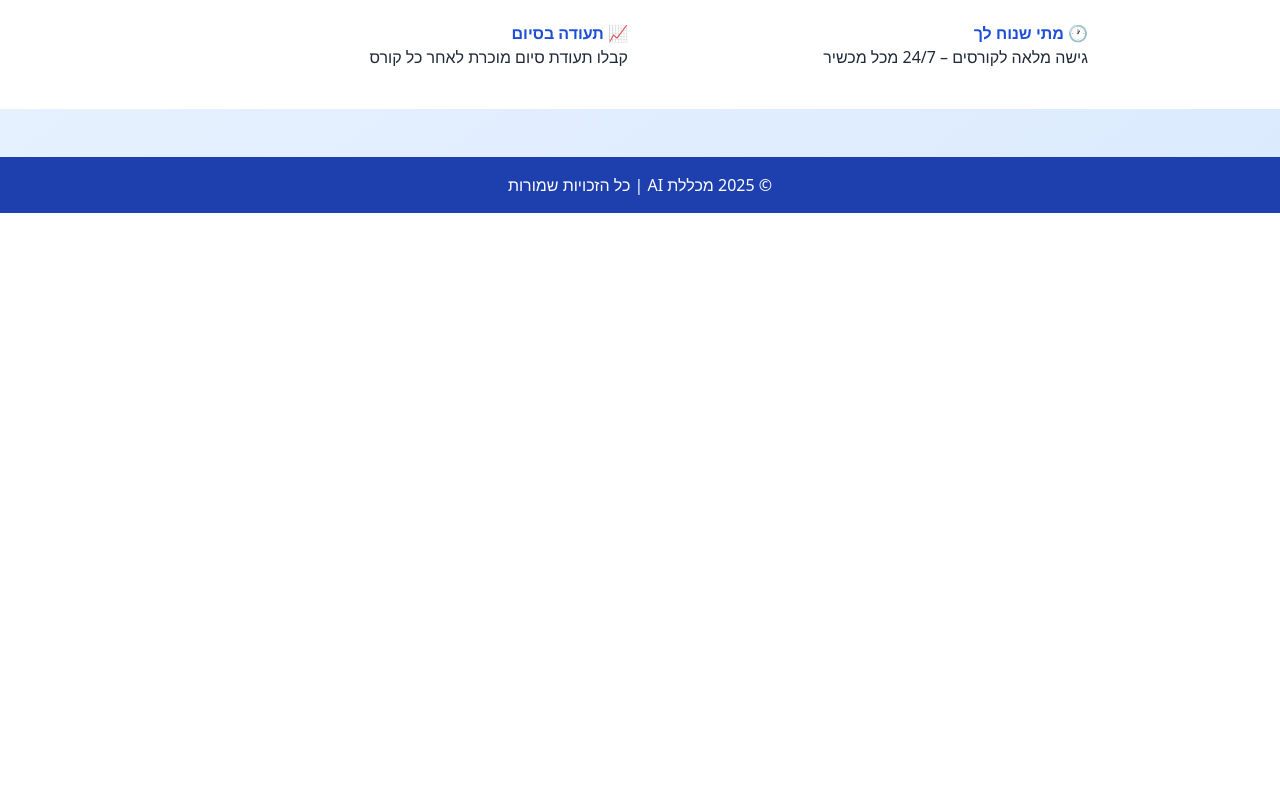
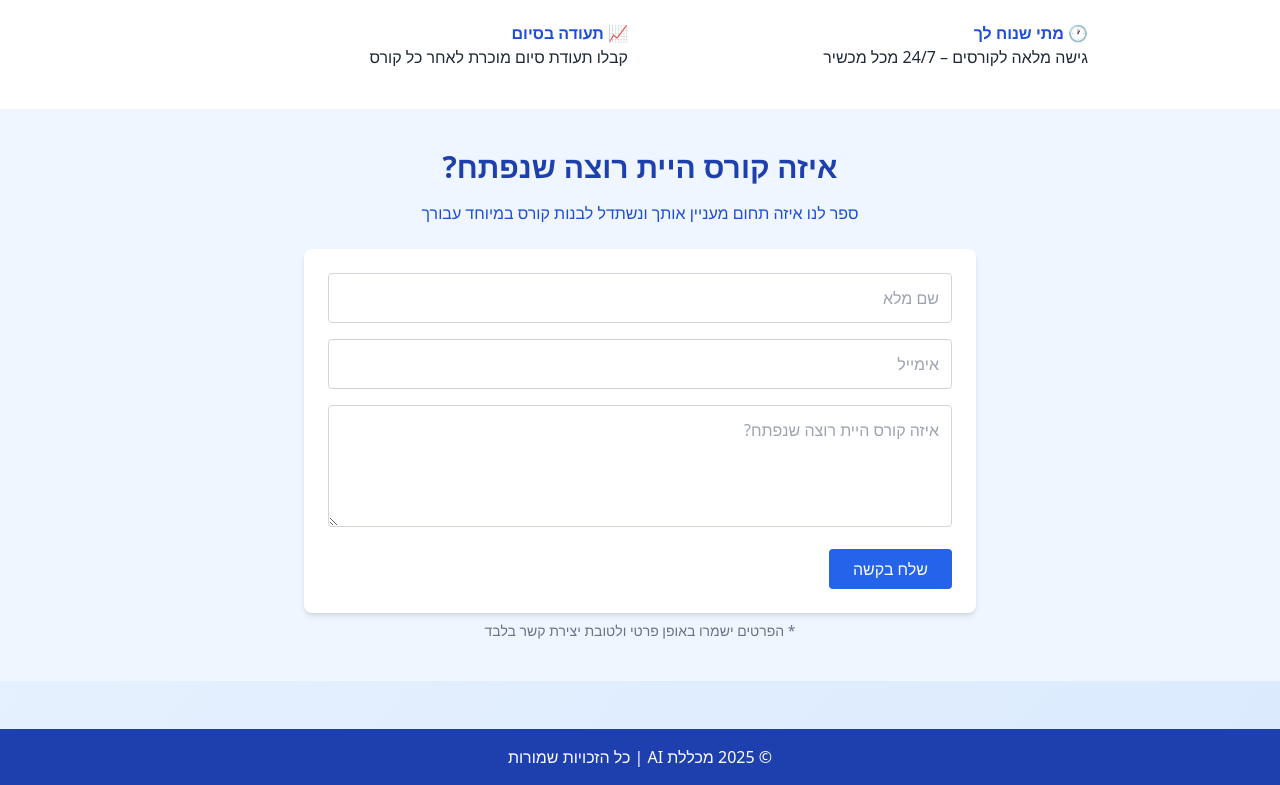
Before and after one commit to 11Sahar11/Admin, a plain HTML site: page index.html in a window 1280 px wide. Shown: the part 679-1464 px from the top of the page. Before the commit the page ends 892 px from the top, so only its background shows below. Drawn offline with nearby package versions, Linux system fonts and the light colour scheme.

Commit message:
טופס מחובר לגוגל שיטס

```diff
--- a/index.html
+++ b/index.html
@@ -56,8 +56,23 @@
     </div>
   </section>
 
+  <section class="bg-blue-50 py-10">
+    <div class="max-w-2xl mx-auto text-center">
+      <h3 class="text-3xl font-bold text-blue-800 mb-4">איזה קורס היית רוצה שנפתח?</h3>
+      <p class="text-blue-700 mb-6">ספר לנו איזה תחום מעניין אותך ונשתדל לבנות קורס במיוחד עבורך</p>
+      <form action="https://docs.google.com/forms/d/e/1FAIpQLSffOFMdDy-dqPxfOyuih64IIqRA93aSw9KAWcgZeRejzw0yPQ/formResponse" method="POST" target="_blank" class="bg-white rounded-lg shadow-md p-6 space-y-4 text-right">
+        <input type="text" name="entry.866810673" placeholder="שם מלא" class="w-full p-3 border border-gray-300 rounded" required>
+        <input type="email" name="entry.1774096305" placeholder="אימייל" class="w-full p-3 border border-gray-300 rounded" required>
+        <textarea name="entry.523504237" placeholder="איזה קורס היית רוצה שנפתח?" rows="4" class="w-full p-3 border border-gray-300 rounded" required></textarea>
+        <button type="submit" class="bg-blue-600 text-white px-6 py-2 rounded hover:bg-blue-700">שלח בקשה</button>
+      </form>
+      <p class="text-sm text-gray-500 mt-2">* הפרטים ישמרו באופן פרטי ולטובת יצירת קשר בלבד</p>
+    </div>
+  </section>
+
   <footer class="bg-blue-800 text-white text-center p-4 mt-12">
     <p>© 2025 מכללת AI | כל הזכויות שמורות</p>
   </footer>
+
 </body>
 </html>
```
Lines whose indentation alone changed are shown as unchanged.
